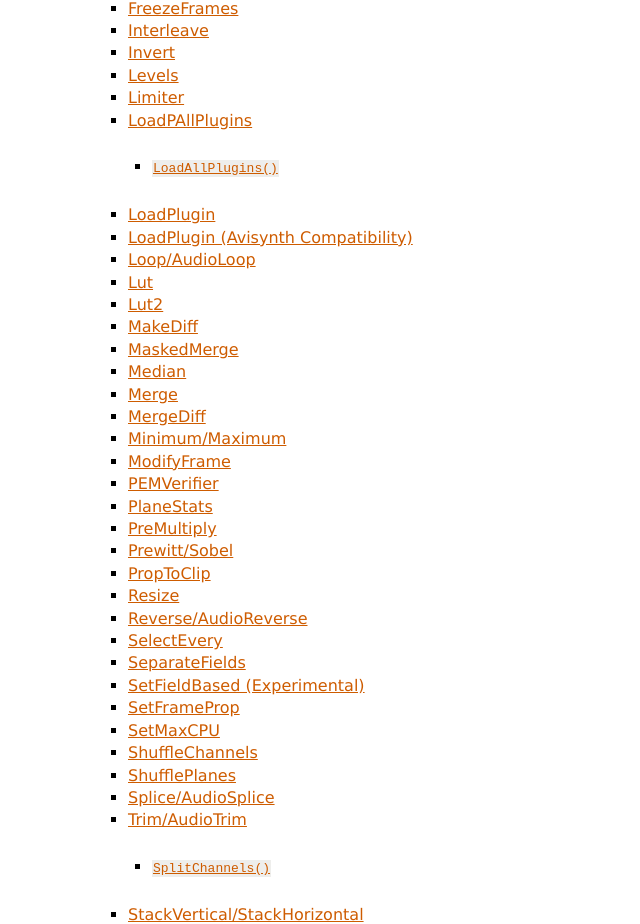
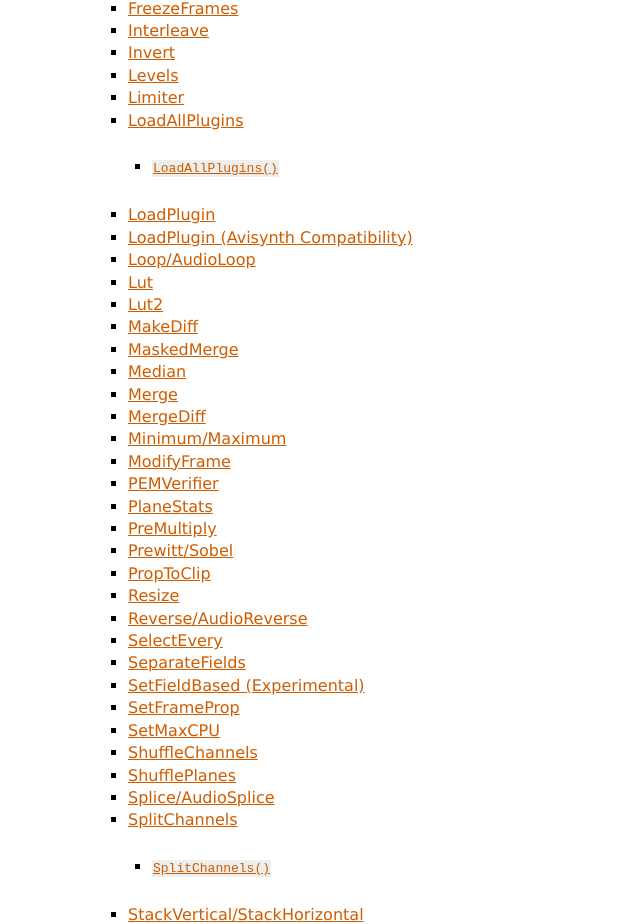
Before and after one commit to vapoursynth/vapoursynth, a Sphinx documentation site: the page built from doc/index.rst, in a window 1280 px wide and 1400 px high, scrolled down 2464 px. Shown: the part 149-1073 px from the top of the window, without its empty margins (0-640 px from the left). Built offline with Sphinx 7.4.7, drawn with Linux system fonts in a browser that asks for light colours; formulas are drawn with MathJax 3.

Commit message:
Fix documentation typos

```diff
--- a/doc/functions/loadallplugins.rst
+++ b/doc/functions/loadallplugins.rst
@@ -1,5 +1,5 @@
-LoadPAllPlugins
-===============
+LoadAllPlugins
+==============
 
 .. function::   LoadAllPlugins(string path)
    :module: std
--- a/doc/functions/splitchannels.rst
+++ b/doc/functions/splitchannels.rst
@@ -1,5 +1,5 @@
-Trim/AudioTrim
-==============
+SplitChannels
+=============
 
 .. function::   SplitChannels(anode clip)
    :module: std
```
